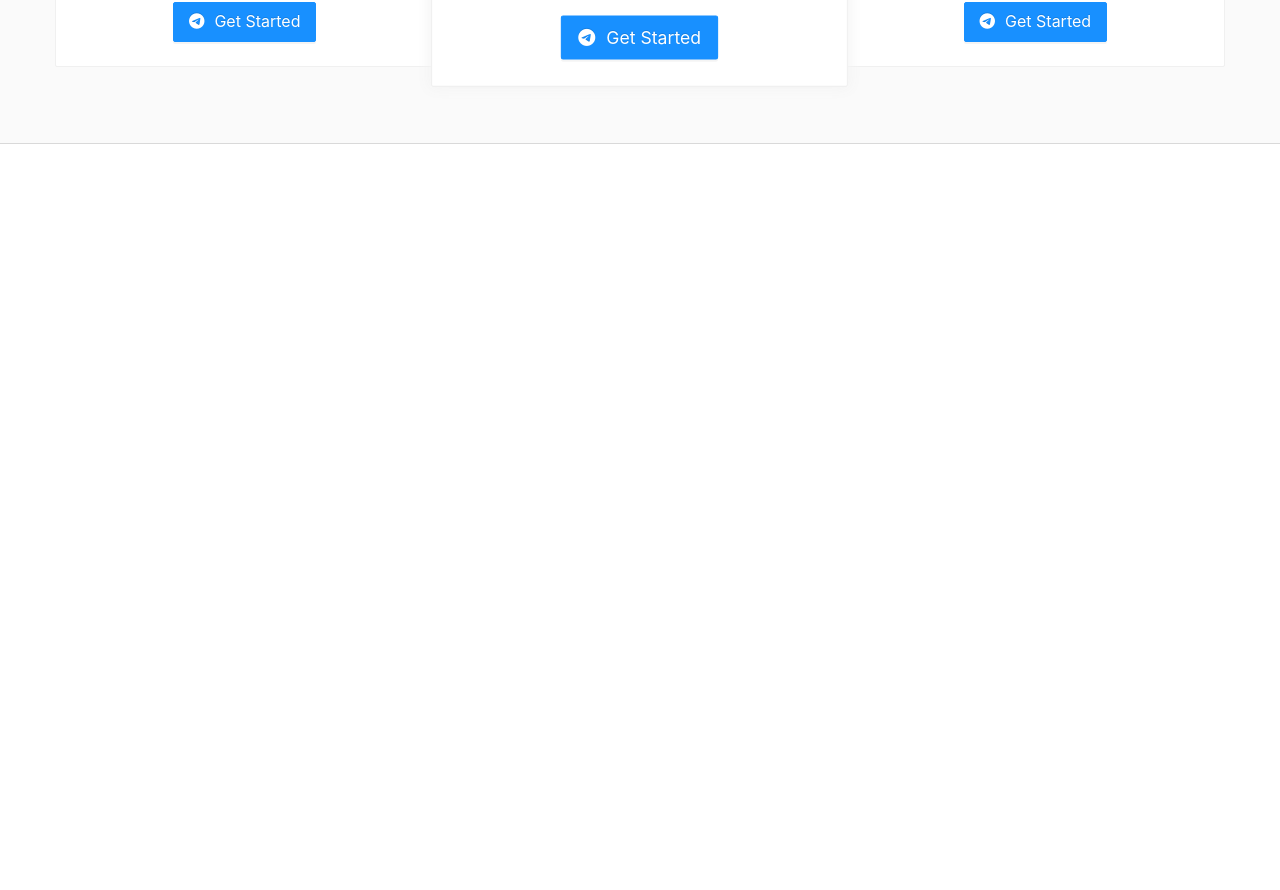
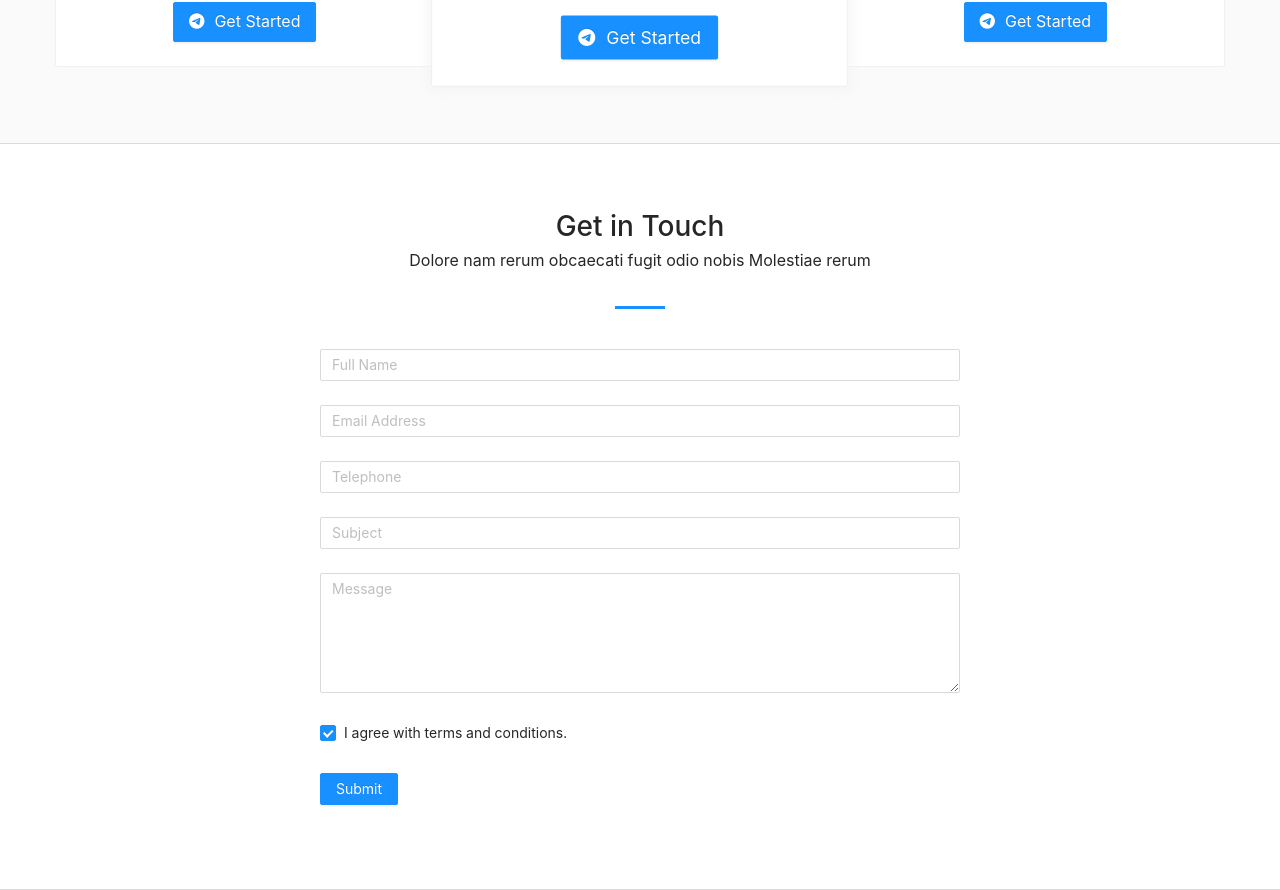
Before and after one commit to Belendia/AntDesign, a React (Vite) app: page / in a window 1280 px wide. Shown: the part 4004-4894 px from the top of the page. Before the commit the page ends 4148 px from the top, so only its background shows below. Built offline with nearby package versions, Linux system fonts and the light colour scheme.

Commit message:
Add contacts

```diff
--- /dev/null
+++ b/src/components/home/contact.tsx
@@ -0,0 +1,84 @@
+import { Form, Input, Button, Checkbox } from "antd";
+const { TextArea } = Input;
+
+function AppContact() {
+  return (
+    <div id="contact" className="block contactBlock">
+      <div className="container-fluid">
+        <div className="titleHolder">
+          <h2>Get in Touch</h2>
+          <p>Dolore nam rerum obcaecati fugit odio nobis Molestiae rerum</p>
+        </div>
+        <Form
+          name="normal_login"
+          className="login-form"
+          initialValues={{ remember: true }}
+        >
+          <Form.Item
+            name="fullname"
+            rules={[
+              {
+                required: true,
+                message: "Please enter your full name!",
+              },
+            ]}
+          >
+            <Input placeholder="Full Name" />
+          </Form.Item>
+          <Form.Item
+            name="email"
+            rules={[
+              {
+                type: "email",
+                message: "The input is not valid E-mail!",
+              },
+              {
+                required: true,
+                message: "Please input your E-mail!",
+              },
+            ]}
+          >
+            <Input placeholder="Email Address" />
+          </Form.Item>
+          <Form.Item name="telephone">
+            <Input placeholder="Telephone" />
+          </Form.Item>
+          <Form.Item name="subject">
+            <Input placeholder="Subject" />
+          </Form.Item>
+          <Form.Item name="message">
+            <TextArea placeholder="Message" />
+          </Form.Item>
+          <Form.Item>
+            <Form.Item
+              name="remember"
+              valuePropName="checked"
+              noStyle
+              rules={[
+                {
+                  validator: (_, value) =>
+                    value
+                      ? Promise.resolve()
+                      : Promise.reject("Should accept agreement"),
+                },
+              ]}
+            >
+              <Checkbox>I agree with terms and conditions.</Checkbox>
+            </Form.Item>
+          </Form.Item>
+          <Form.Item>
+            <Button
+              type="primary"
+              htmlType="submit"
+              className="login-form-button"
+            >
+              Submit
+            </Button>
+          </Form.Item>
+        </Form>
+      </div>
+    </div>
+  );
+}
+
+export default AppContact;
--- a/src/views/home.tsx
+++ b/src/views/home.tsx
@@ -1,4 +1,5 @@
 import AppAbout from "../components/home/about";
+import AppContact from "../components/home/contact";
 import AppFaq from "../components/home/faq";
 import AppFeature from "../components/home/feature";
 import AppHero from "../components/home/hero";
@@ -14,6 +15,7 @@
       <AppWorks />
       <AppFaq />
       <AppPricing />
+      <AppContact />
     </div>
   );
 }
```
